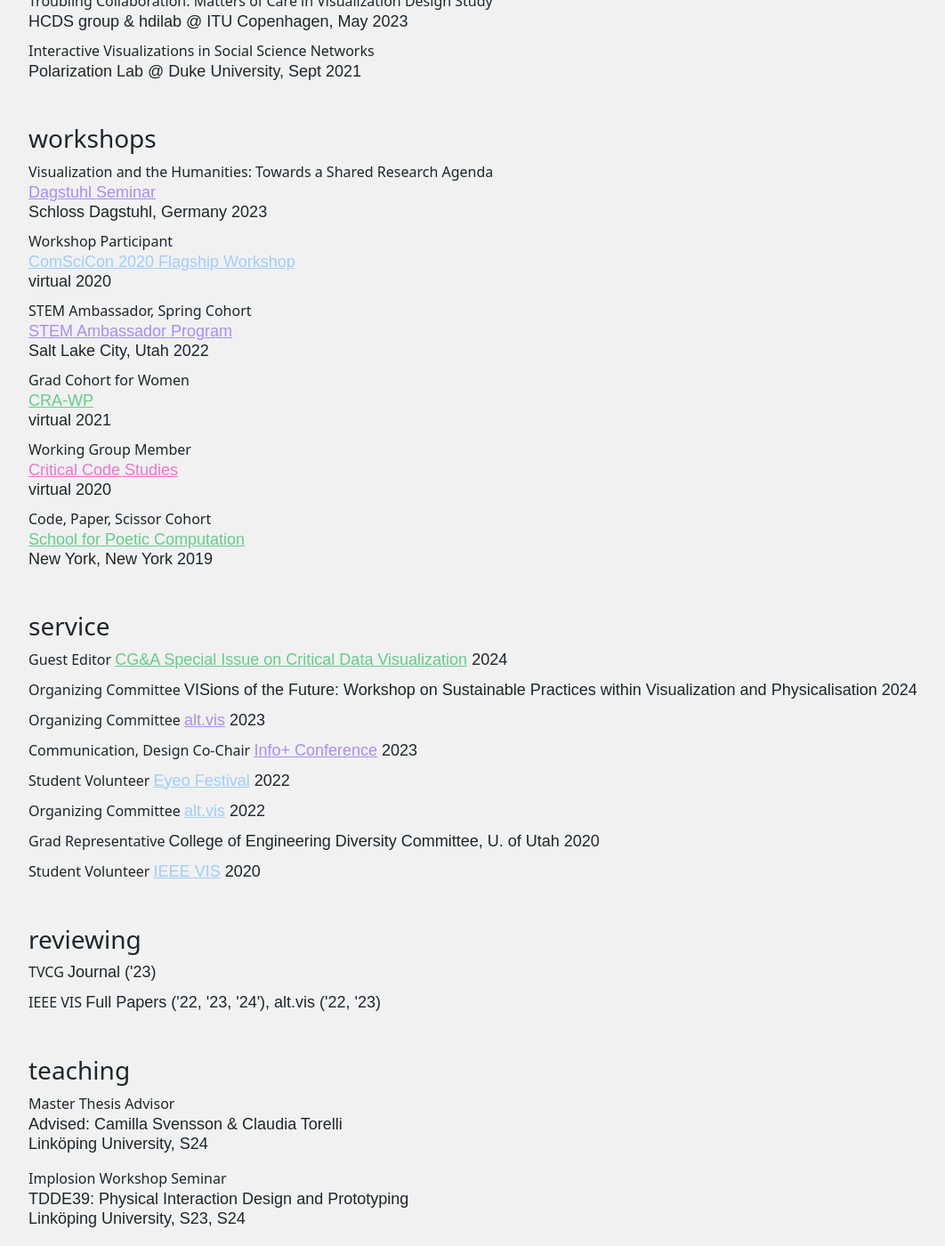
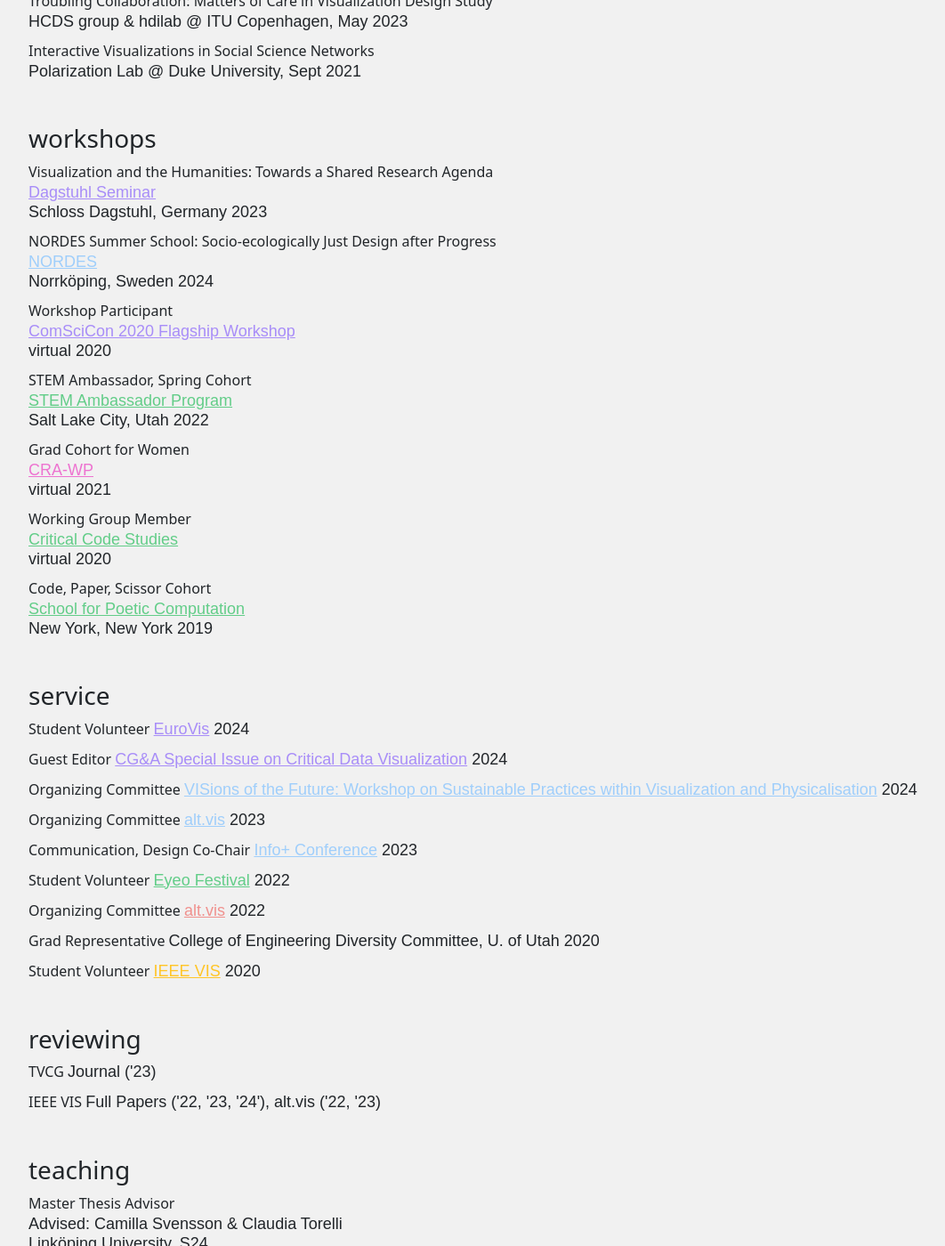
Before and after one commit to gotdairyya/gotdairyya.github.io, a Jekyll site: the page built from cv.md, in a window 1280 px wide and 1400 px high, scrolled down 1909 px. Shown: the whole window at 89% size, without its empty margins (50-1112 px from the left). Built offline with Jekyll 4.4.1, drawn with Linux system fonts in a browser that asks for light colours; some web fonts are replaced.

Commit message:
Add updated news and CV items

```diff
--- a/_data/service.yml
+++ b/_data/service.yml
@@ -17,9 +17,12 @@
 - venue: College of Engineering Diversity Committee, U. of Utah
   year: 2020
   role: Grad Representative
-- venue: "VISions of the Future: Workshop on Sustainable Practices within Visualization and Physicalisation"
+- venue: "<a href='https://visionsofthefuture.github.io/'>VISions of the Future: Workshop on Sustainable Practices within Visualization and Physicalisation</a>"
   year: 2024
   role: Organizing Committee
 - venue: <a href="https://www.computer.org/digital-library/magazines/cg/critical-data-visualization">CG&A Special Issue on Critical Data Visualization</a>
   year: 2024
   role: Guest Editor
+- venue: <a href="https://event.sdu.dk/eurovis">EuroVis</a>
+  year: 2024
+  role: Student Volunteer
--- a/_data/workshops.yml
+++ b/_data/workshops.yml
@@ -29,3 +29,8 @@
   journal: New York, New York
   year: 2019
   date: 1-2019
+- title: "NORDES Summer School: Socio-ecologically Just Design after Progress"
+  authors: <a href="https://nordes.org/">NORDES</a>
+  journal: Norrköping, Sweden
+  year: 2024
+  date: 8-2024
```
Also changed, not shown: _data/news.yml (+7 -0 lines).
